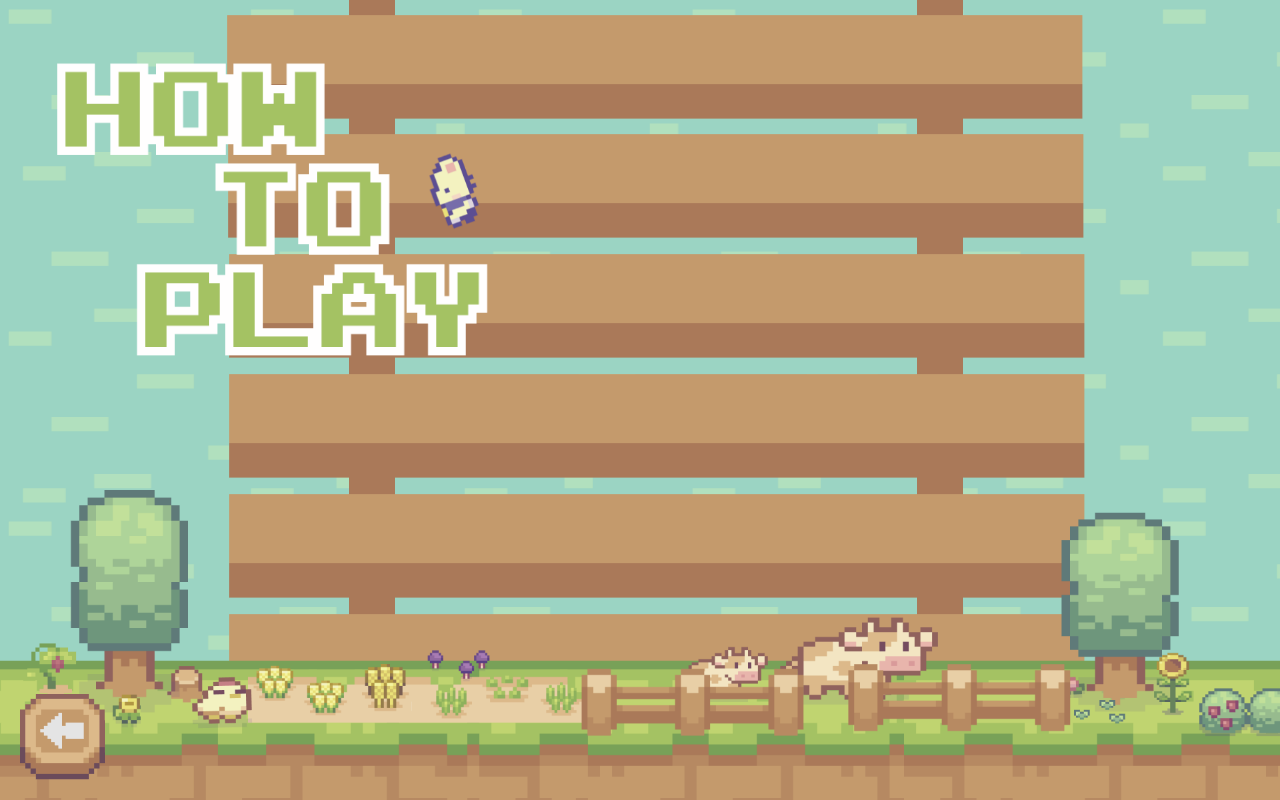
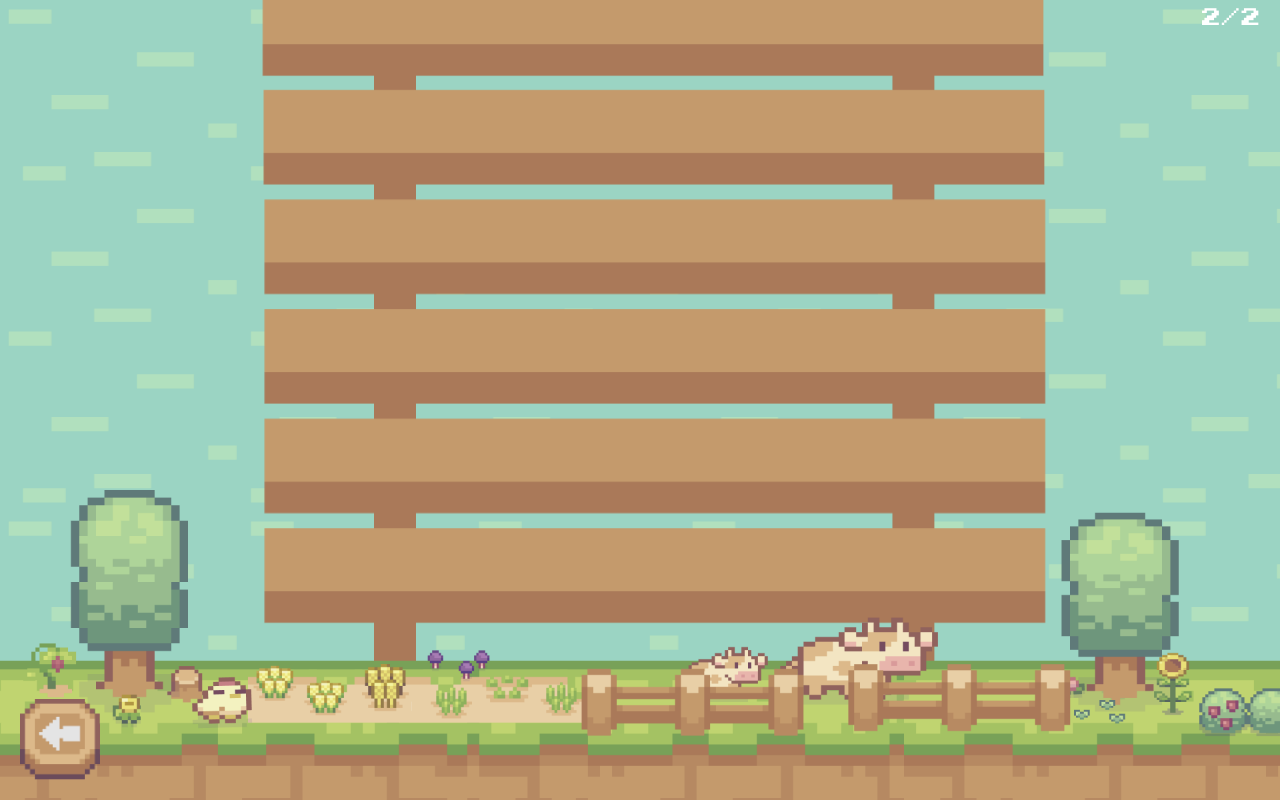
Before and after one commit to tirk101/toc_proj, a React (Vite) app: page /tutorial2 in a window 1280 px wide. Built offline with nearby package versions, Linux system fonts and the light colour scheme.

Commit message:
update tutorial page

```diff
--- a/src/page/Tutorial/index.tsx
+++ b/src/page/Tutorial/index.tsx
@@ -24,7 +24,9 @@ const Index = () => {
         <div
           style={{ backgroundImage: `url(${background})` }}
           className="w-full h-[100vh] flex justify-center items-center gap-[5rem] overflow-hidden animate-moving-background absolute"
-        ></div>
+        >
+        </div>
+        <div className="absolute right-5 text-[#ffffff] text-2xl">1/2</div>
         <div className="absolute bottom-[8vw]">
           <img src={label} alt="label" className="h-screen" />
         </div>
@@ -53,27 +55,6 @@ const Index = () => {
             />
           </div>
         </div>
-        <div className="absolute top-10 left-8 z-0">
-          <img src={HOW} alt="how" className="w-[45vw]" />
-          {/* <div className="absolute animate-bounce left-2/4 top-1/3">
-            <img src={cat} alt="cat" className="w-[70%]" />
-          </div> */}
-        </div>
-
-        {/* <div className="flex flex-col justify-center items-center font-bold z-40">
-          <button
-            onClick={handleTranslateUp}
-            className="bg-blue-500 hover:bg-blue-700 text-white font-bold py-2 px-4 rounded-full"
-          >
-            Translate Up
-          </button>
-          <div
-            className="transition-transform transform translate-y-[-10px]"
-            style={{ transform: `translateY(${translateY}px)` }}
-          >
-            <Flower />
-          </div>
-        </div> */}
       </div>
     </div>
   );
--- a/src/page/Tutorial2/index.tsx
+++ b/src/page/Tutorial2/index.tsx
@@ -7,7 +7,7 @@ import {
   leftArrow,
   rightArrow,
   cat,
-  ground
+  ground,
 } from "../../assets/tutorial";
 import { useNavigate } from "react-router-dom";
 const Index = () => {
@@ -24,18 +24,20 @@ const Index = () => {
         <div
           style={{ backgroundImage: `url(${background})` }}
           className="w-full h-[100vh] flex justify-center items-center gap-[5rem] overflow-hidden animate-moving-background absolute"
-        ></div>
-        <div className="absolute bottom-0 ">
-          <img src={label} alt="label" />
+        >
+        </div>
+        <div className="absolute right-5 text-[#ffffff] text-2xl">2/2</div>
+        <div className="absolute bottom-[8vw]">
+          <img src={label} alt="label" className="h-screen" />
         </div>
         <div className="absolute bottom-0 w-full">
           <img src={ground} alt="ground" className="w-full" />
         </div>
-        <div className="absolute flex  w-full px-5 py-5 bottom-0">
+        <div className="absolute flex justify-between w-full px-5 py-5 bottom-0">
           <div>
             <img
               src={leftArrow}
-              className="pointer-events-auto hover:translate-y-[-3px] duration-100 active:opacity-70 active:hover:translate-y-[3px]"
+              className="pointer-events-auto hover:translate-y-[-3px] duration-100 active:opacity-70 active:hover:translate-y-[3px] w-[10vh]"
               draggable={false}
               onClick={() => {
                 navigate("/tutorial");
@@ -43,27 +45,6 @@ const Index = () => {
             />
           </div>
         </div>
-        <div className="absolute top-10 left-8 z-0">
-          <img src={HOW} alt="how" className="w-[90vh]" />
-          <div className="absolute animate-bounce left-2/4 top-1/3">
-            <img src={cat} alt="cat" className="w-[70%]" />
-          </div>
-        </div>
-
-        {/* <div className="flex flex-col justify-center items-center font-bold z-40">
-          <button
-            onClick={handleTranslateUp}
-            className="bg-blue-500 hover:bg-blue-700 text-white font-bold py-2 px-4 rounded-full"
-          >
-            Translate Up
-          </button>
-          <div
-            className="transition-transform transform translate-y-[-10px]"
-            style={{ transform: `translateY(${translateY}px)` }}
-          >
-            <Flower />
-          </div>
-        </div> */}
       </div>
     </div>
   );
```
